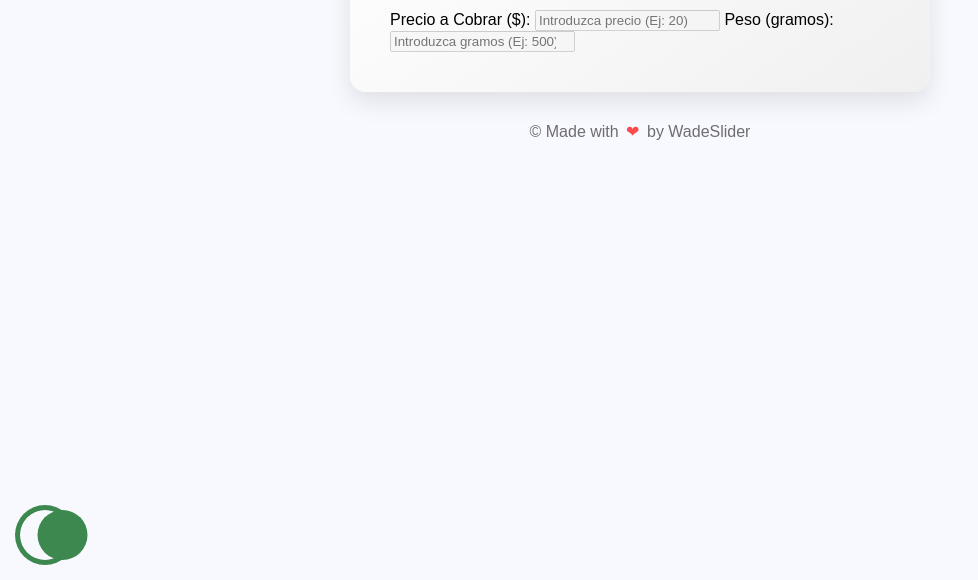
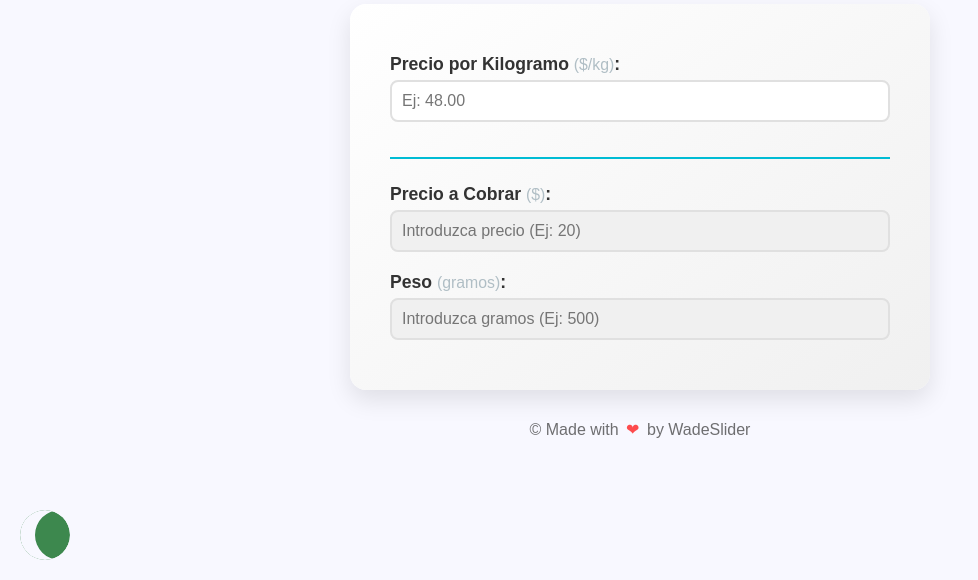
Before and after one commit to wadeslider/productos-tuga, a plain HTML site: page index.html in a window 1280 px wide. Shown: the part 220-800 px from the top of the page, without its empty margins (0-978 px from the left). Drawn offline with Linux system fonts and the light colour scheme.

Commit message:
Se corrijio unos errores en la tarjeta.

```diff
--- a/style.css
+++ b/style.css
@@ -2,7 +2,7 @@
 :root {
     --color-background: #F8F8FF;
     --color-metal-start: #b3e390; /* Verde metálico claro */
-    --color-metal-end: #3d884e;   /* Verde metálico oscuro */
+    --color-metal-end: #3d884e;   /* Verde metálico oscuro (Usado para la luna) */
     --color-line: #00bcd4;        /* Color del agua (Cian) */
     --color-accent: #FF7043;
     --color-text-dark: #333333;
@@ -23,17 +23,19 @@ body {
     padding: 0;
     background-color: var(--color-background);
     min-height: 100vh;
+
     display: flex;
     flex-direction: column;
     align-items: center;
-    /* Ajuste: Usamos padding para crear el espacio visible en los bordes */
+    justify-content: flex-start;
+
     padding: var(--spacing-mobile);
-    box-sizing: border-box; /* Asegura que el padding no cause scroll */
+    box-sizing: border-box;
+    /* Aseguramos que el body tenga el espacio para la tarjeta y el footer */
 }
 
 /* 1. ESTILO Y EFECTO METÁLICO DEL H1 */
 h1 {
-    /* Usar aquí 'Classy Marisa' o la fuente de estilo atrevido */
     font-family: 'Bebas Neue', cursive;
     text-align: center;
     margin: 0 0 10px;
@@ -43,47 +45,84 @@ h1 {
 
     /* Efecto Verde Metalizado */
     background: linear-gradient(180deg, var(--color-metal-start) 0%, var(--color-metal-end) 100%);
-
-    /* CORRECCIÓN: Usamos solo el prefijo -webkit- para esta técnica */
     -webkit-background-clip: text;
     -webkit-text-fill-color: transparent;
-
-    background-clip: text; /* Mantenemos la versión estándar de background-clip */
-    /* text-fill-color: transparent; <-- ESTA LÍNEA ES LA QUE CAUSABA EL ERROR Y HA SIDO REMOVIDA */
-
+    background-clip: text;
     filter: drop-shadow(2px 2px 2px rgba(0,0,0,0.15));
 }
 
-/* 2. ESTILO DE LA TARJETA (CONTAINER) */
+/* 2. ESTILO DE LA TARJETA (CONTAINER) - CORRECCIÓN DE VISIBILIDAD */
 .container {
-    /* CAMBIO: Ancho máximo ajustado para dejar espacio en los bordes */
     width: 100%;
     max-width: 400px;
-    margin: 10px 0; /* Espacio vertical reducido */
+    margin: 10px 0;
     padding: 25px;
+
+    /* Estilos de la tarjeta */
     background: linear-gradient(145deg, #ffffff, #f0f0f0);
     box-shadow: 0 10px 25px rgba(0,0,0,0.1);
     border-radius: 16px;
+
+    /* Ajuste de z-index para asegurar que esté visible sobre el body/fondo */
+    position: relative;
+    z-index: 10;
 }
 
-/* 3. ESTILOS DE LA LÍNEA SEPARADORA */
+/* Estilos para los inputs, labels, etc. (se mantienen) */
+.unidad {
+    color: var(--color-text-light);
+    font-weight: 400;
+    font-size: 0.9em;
+}
+
+label {
+    display: block;
+    margin: 10px 0 5px;
+    font-weight: bold;
+    color: var(--color-text-dark);
+    font-size: 1.1em;
+}
+
+input[type="number"] {
+    width: 100%;
+    padding: 10px;
+    margin-bottom: 10px;
+    border: 2px solid #e0e0e0;
+    border-radius: 8px;
+    box-sizing: border-box;
+    font-size: 1em;
+    transition: all 0.3s;
+}
+
+input[disabled] {
+    background-color: #f0f0f0;
+    cursor: not-allowed;
+}
+
+input:focus:not([disabled]) {
+    border-color: var(--color-metal-end); /* Usamos el verde oscuro para el foco */
+    box-shadow: 0 0 8px rgba(61, 136, 78, 0.4);
+    background-color: #ffffff;
+    outline: none;
+}
+
 hr {
     border: 0;
-    height: 2px; /* Ligeramente más grueso */
-    background-color: var(--color-line); /* Verde agua más fuerte */
+    height: 2px;
+    background-color: var(--color-line);
     margin: 25px 0;
 }
 
-/* 4. ESTILOS DEL FOOTER */
+/* 3. ESTILOS DEL FOOTER */
 footer {
-    /* CAMBIO: Se mantiene pegado al container en el flujo normal de la página */
-    margin-top: 10px; /* Separación del contenedor */
+    margin-top: 10px;
     margin-bottom: 5px;
     padding: 10px 0;
     text-align: center;
     width: 100%;
     max-width: 400px;
     font-size: 0.9em;
+    /* Esto lo asegura debajo de la tarjeta en el flujo */
 }
 
 footer p {
@@ -105,48 +144,50 @@ footer p {
     margin: 0 3px;
 }
 
-/* 5. ESTILOS DEL BOTÓN DE CAMBIO DE TEMA (LUNA MENGUANTE) */
+/* 4. ESTILOS DEL BOTÓN DE CAMBIO DE TEMA (LUNA PURA) */
 .theme-toggle {
     position: fixed;
     bottom: var(--spacing-mobile);
     left: var(--spacing-mobile);
 
-    /* CAMBIO: Forma de luna menguante */
     width: 50px;
     height: 50px;
-    background: var(--color-background); /* Fondo de la página */
+    background: transparent; /* Sin fondo */
     border: none;
     cursor: pointer;
     box-shadow: none;
     transition: all 0.3s;
+    z-index: 1000;
 
-    /* Truco para la forma de Luna Menguante */
+    /* TRUCO LUNA MENGUANTE PURA (Sin fondo ni borde visible del botón) */
+
+    /* El botón tiene un pseudo-elemento para crear la forma de la luna */
+    overflow: hidden;
     border-radius: 50%;
-    outline: 2px solid var(--color-metal-end); /* Borde visible para la forma */
-    box-shadow: 0 0 0 5px var(--color-background) inset,
-                0 0 0 5px var(--color-metal-end);
 }
 
-.theme-toggle::after {
+.theme-toggle::before {
     content: '';
     position: absolute;
     top: 0;
     left: 0;
     width: 100%;
     height: 100%;
-
-    /* Media Luna: Mismo color del título metalizado */
-    background: var(--color-metal-end);
     border-radius: 50%;
 
-    /* Oculta la mitad del círculo para simular la luna menguante */
-    transform: translateX(35%);
+    /* El color de la luna es el verde oscuro metalizado */
+    background: var(--color-metal-end);
+
+    /* TRUCO: Creamos un "círculo de corte" del color del fondo */
+    box-shadow: 15px 0 0 0 var(--color-background) inset;
+
     transition: background-color 0.3s;
 }
 
-.theme-toggle:hover::after {
-    background: var(--color-metal-start);
+.theme-toggle:hover::before {
+    background: var(--color-metal-start); /* Cambia de color al pasar el ratón */
 }
+
 
 /* ==================================== */
 /* MEDIA QUERY (PARA PANTALLAS GRANDES - PCs) */
@@ -155,6 +196,7 @@ footer p {
 
     body {
         padding: var(--spacing-desktop);
+        justify-content: center; /* Centrado vertical en PC */
     }
 
     h1 {
@@ -162,18 +204,15 @@ footer p {
     }
 
     .container {
-        width: 100%;
-        max-width: 500px; /* Un poco más grande en PC si se necesita */
+        max-width: 500px;
         padding: 40px;
     }
 
-    /* Footer en PC: se mantiene debajo del container en el flujo */
     footer {
         max-width: 500px;
         font-size: 1em;
     }
 
-    /* Botón de tema en PC */
     .theme-toggle {
         bottom: var(--spacing-desktop);
         left: var(--spacing-desktop);
```
